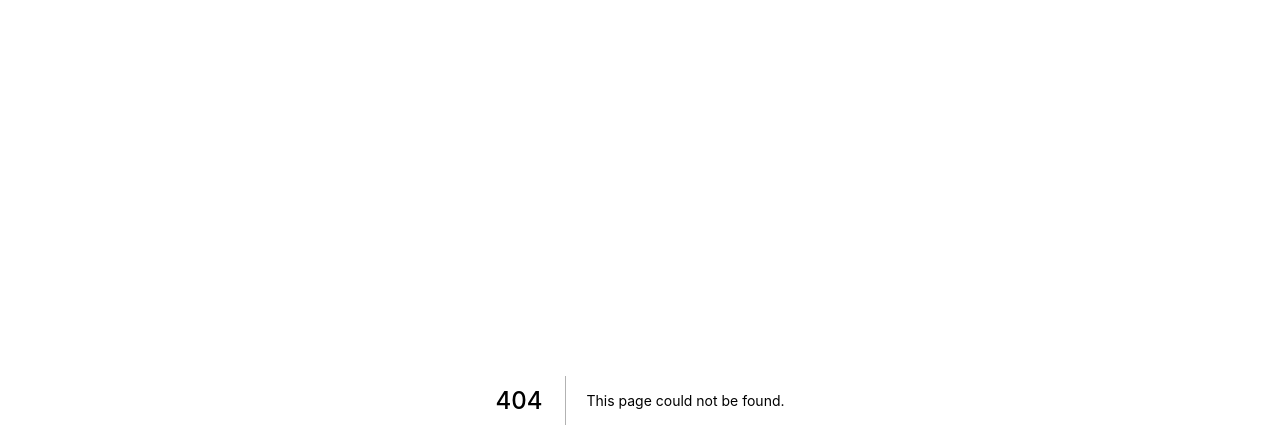
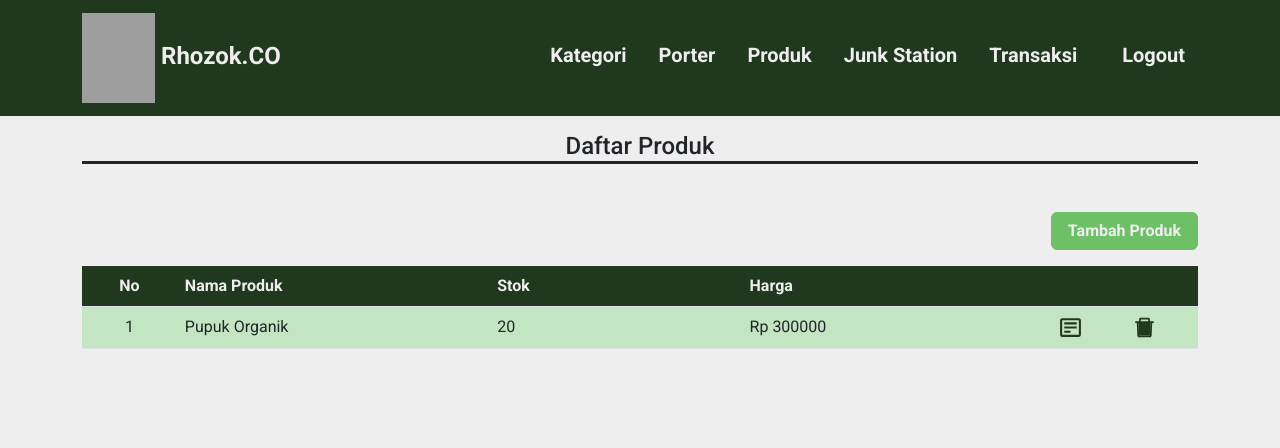
Before and after one commit to arch-havis/Rozhok-FE, a Next.js app: page /admin/produk in a window 1280 px wide. Before the commit this address had no page. Shown: the top 448 px of the page. Built offline with nearby package versions, Linux system fonts and the light colour scheme; grey boxes are pictures that could not be loaded.

Commit message:
slicing list produk page

```diff
--- /dev/null
+++ b/pages/admin/produk/index.jsx
@@ -0,0 +1,77 @@
+import React from "react";
+import { Container, Button, Table } from "react-bootstrap";
+import { AiTwotoneDelete } from "react-icons/ai";
+import { BiDetail } from "react-icons/bi";
+
+import HeaderAdmin from "../../../components/HeaderAdmin";
+
+const Index = () => {
+  const handleDetailProduk = () => {
+    location.href = "/admin/produk/detail-produk";
+  };
+
+  const gotoTambahProduk = () => {
+    location.href = "/admin/produk/tambah-produk";
+  };
+
+  return (
+    <div className="bg-putih">
+      <HeaderAdmin />
+      <Container className="min-vh-100">
+        <h4 className="border-bottom  border-3 border-dark text-center mt-3">
+          Daftar Produk
+        </h4>
+        <div className=" text-end mt-5">
+          <Button
+            variant="lime"
+            className="fw-bold text-putih px-3"
+            onClick={() => gotoTambahProduk()}
+          >
+            Tambah Produk
+          </Button>
+        </div>
+        <Table responsive="xl" className="bg-tea mt-3">
+          <thead className="bg-alpukat text-putih ">
+            <tr className="">
+              <th className="text-center">No</th>
+              <th>Nama Produk</th>
+              <th colSpan={4}>Stok</th>
+              <th></th>
+              <th></th>
+              <th></th>
+              <th>Harga</th>
+              <th colSpan={2} className=" text-center"></th>
+            </tr>
+          </thead>
+          <tbody>
+            <tr>
+              <td className=" text-center">1</td>
+              <td className=" ">Pupuk Organik</td>
+              <td colSpan={4}>20</td>
+              <td></td>
+              <td></td>
+              <td></td>
+              <td className=" ">Rp 300000</td>
+              <td className="text-end ">
+                <button
+                  className="p-0 bg-tea border-0 "
+                  onClick={() => handleDetailProduk()}
+                >
+                  <BiDetail size={25} className="text-alpukat " />
+                </button>
+              </td>
+              <td className="text-center ">
+                <button className="p-0 bg-tea border-0  ">
+                  <AiTwotoneDelete size={25} className="text-alpukat" />
+                </button>
+              </td>
+              {/* <td className="text-center "></td> */}
+            </tr>
+          </tbody>
+        </Table>
+      </Container>
+    </div>
+  );
+};
+
+export default Index;
```
